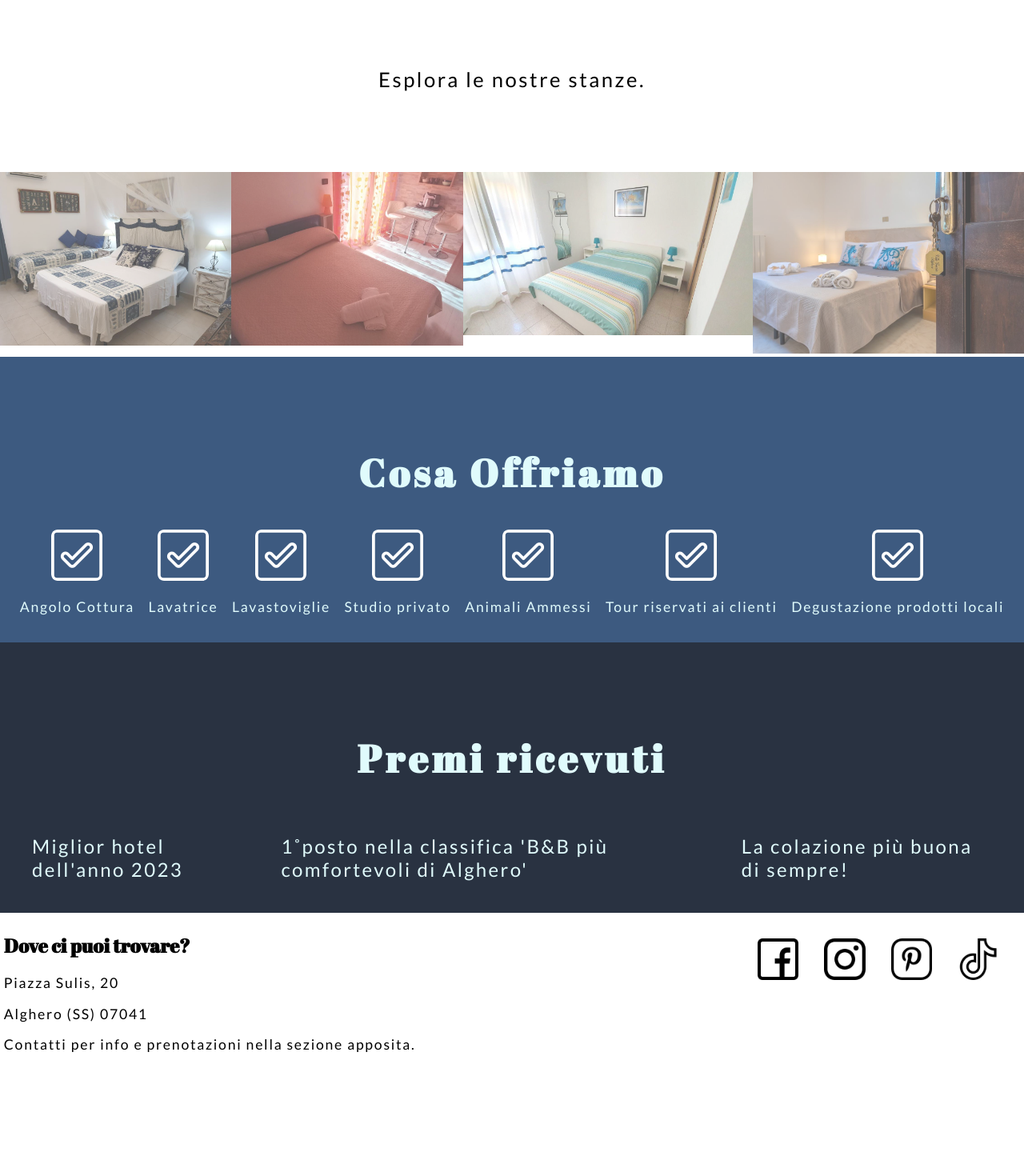
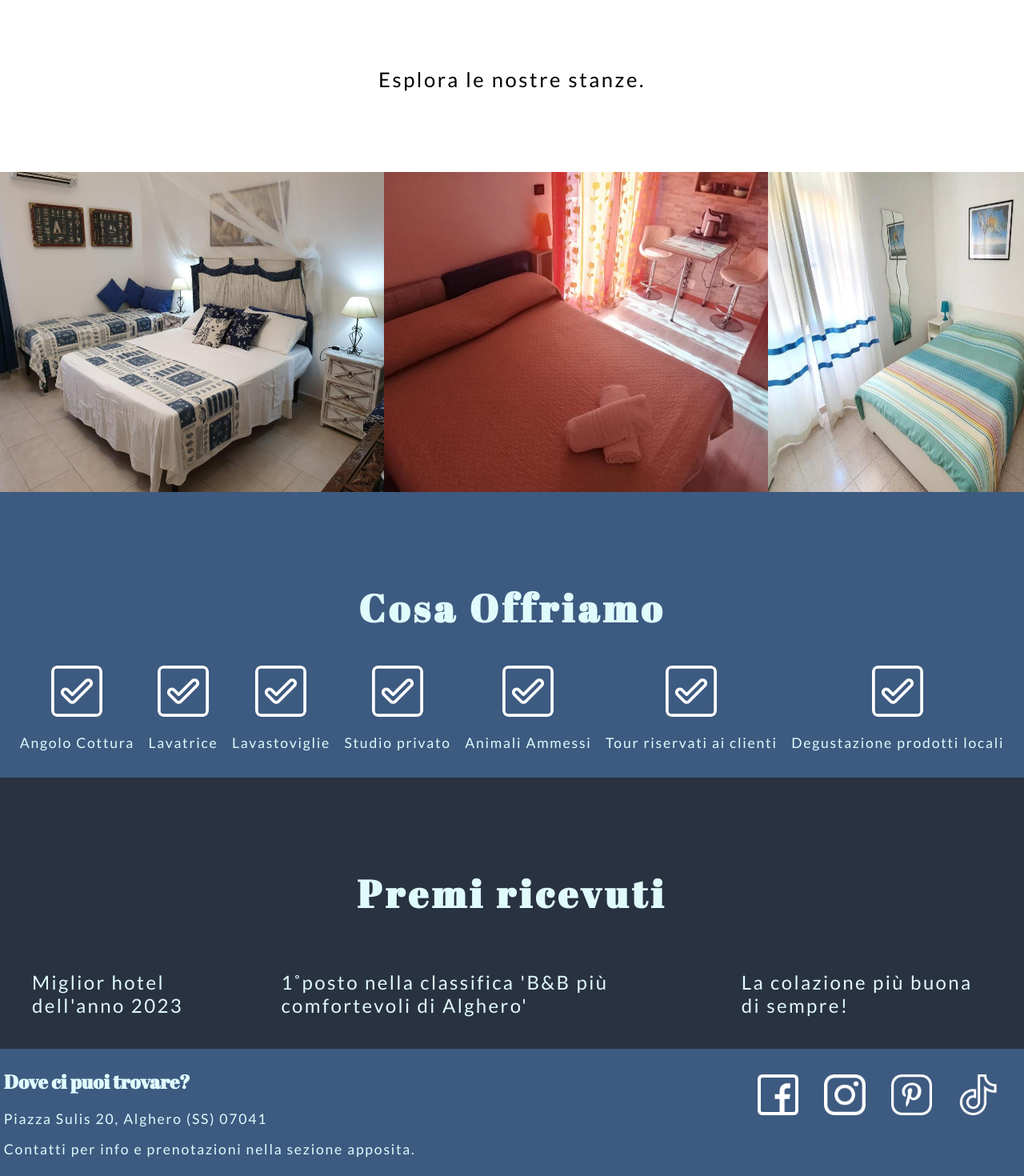
Before and after one commit to matteomarrass/bed-and-breakfast-i-bastioni, a React (Create React App) app: page / in a window 1280 px wide. Shown: the part 1217-2687 px from the top of the page at 80% size. Before the commit the page ends 2556 px from the top, so only its background shows below. Built offline with nearby package versions, Linux system fonts and the light colour scheme.

Commit message:
Preparing Bio

```diff
--- a/src/App.js
+++ b/src/App.js
@@ -1,12 +1,20 @@
 import './app.css';
 import { BrowserRouter, Routes, Route } from 'react-router-dom';
 import Homepage from './pages/Homepage';
+import History from './pages/HistoryCity';
+import AboutUs from './pages/AboutUs';
+import Rates from './pages/Rates';
+import Error404 from './pages/Error404';
 
 function App() {
   return (
       <BrowserRouter>
         <Routes>
           <Route path='/' element={<Homepage />} />
+          <Route path='history' element={<History />} />
+          <Route path='aboutus' element={<AboutUs />}/>
+          <Route path='rates' element={<Rates />}/>
+          <Route path='*' element={<Error404 />}/>
         </Routes>
       </BrowserRouter>
   );
--- a/src/app.css
+++ b/src/app.css
@@ -35,7 +35,7 @@ nav .link:hover {
 
 .videoShow {
   object-fit: cover;
-  opacity: 0.4;
+  filter: brightness(40%);
 }
 
 .overlay {
@@ -43,6 +43,7 @@ nav .link:hover {
   z-index: 1000;
   top: 30%;
   left: 50%;
+  color: #E0FBFC;
 }
 .overlay h2 {
   font-size: 5em;
@@ -60,10 +61,12 @@ nav .link:hover {
 
 .roomContainer {
   display: flex;
+  margin-bottom: -4px;
 }
 
 .cardRoom_body {
   position: relative;
+  transition: 0.8s;
 }
 .cardRoom_body .descriptionContainer {
   position: absolute;
@@ -71,12 +74,17 @@ nav .link:hover {
   left: 10%;
   z-index: 10000;
   visibility: hidden;
+  color: #E0FBFC;
+  filter: brightness(1.5);
 }
 .cardRoom_body img {
-  width: 100%;
-  height: auto;
+  width: 480px;
+  height: 400px;
   transition: 0.8s;
-  opacity: 0.7;
+}
+
+.cardRoom_body:hover img {
+  filter: brightness(40%);
 }
 
 .cardRoom_body:hover .descriptionContainer {
@@ -127,19 +135,23 @@ nav .link:hover {
   display: block;
 }
 
-.socialNetwork {
+.footer {
+  background-color: #3D5A80;
+  color: #E0FBFC;
+}
+.footer .socialNetwork {
   display: flex;
   justify-content: end;
   padding: 1em;
   float: right;
 }
-.socialNetwork img {
+.footer .socialNetwork img {
+  filter: invert(100%);
   padding: 1em;
   width: 8%;
   height: auto;
 }
-
-.address {
+.footer .address {
   padding: 0.3em;
 }
 
--- a/src/app.scss
+++ b/src/app.scss
@@ -17,6 +17,8 @@ p, .link, span {
     letter-spacing: .1em;
     font-size: 1.1em;
 }
+
+
 
 //Navbar
 nav{
@@ -47,7 +49,7 @@ nav{
 //VideoShow
 .videoShow{
    object-fit: cover;
-   opacity: .4;
+   filter: brightness(40%);
 }
 
 .overlay{
@@ -55,6 +57,7 @@ nav{
     z-index: 1000;
     top: 30%;
     left: 50%;
+    color: $fourthColour;
     h2{
         font-size: 5em;
     }
@@ -76,23 +79,30 @@ nav{
 //Rooms
 .roomContainer{
     display: flex;
+    margin-bottom: -4px;
 }
 
 .cardRoom_body{
     position: relative;
+    transition: .8s;
     .descriptionContainer{
         position: absolute;
         top: 30%;
         left: 10%;
         z-index: 10000;
         visibility: hidden;
+        color: $fourthColour;
+        filter: brightness(1.5);
     }
     img{
-        width: 100%;
-        height: auto;
+        width: 480px;
+        height: 400px;
         transition: .8s;
-        opacity: .7;
     }
+}
+
+.cardRoom_body:hover img{
+    filter: brightness(40%);
 }
 
 .cardRoom_body:hover .descriptionContainer{
@@ -144,19 +154,24 @@ nav{
 }
 
 //Footer
-
+.footer{
+    background-color: $secondColour;
+    color: $fourthColour;
     .socialNetwork{
         display: flex;
         justify-content: end;
         padding: 1em;
         float: right;
         img{
+            filter: invert(100%);
             padding: 1em;
             width: 8%;
             height: auto;
         }
     }
-
     .address{
         padding: .3em;
     }
+}
+
+//About Us
--- a/src/components/Footer.jsx
+++ b/src/components/Footer.jsx
@@ -10,15 +10,14 @@ function Footer(){
         <section className="footer">
             <footer>
                 <div className="socialNetwork">
-                  <img src={facebook}/>
-                  <img src={instagram}/>
-                  <img src={pinterest}/>
-                  <img src={tiktok}/>
+                  <img src={facebook} alt='facebook'/>
+                  <img src={instagram} alt='instagram'/>
+                  <img src={pinterest} alt='pinterest'/>
+                  <img src={tiktok} alt='tiktok'/>
                 </div>
                 <div className="address">
                   <h2>Dove ci puoi trovare?</h2>
-                  <p>Piazza Sulis, 20</p>
-                  <p>Alghero (SS) 07041</p>
+                  <p>Piazza Sulis 20, Alghero (SS) 07041</p>
                   <p>Contatti per info e prenotazioni nella sezione apposita.</p>
                 </div>
             </footer>
--- a/src/components/Navbar.jsx
+++ b/src/components/Navbar.jsx
@@ -10,7 +10,7 @@ function Navbar(){
             <ul className="listNavbar">
                 <NavLink to='/aboutus' className='link'>Chi Siamo</NavLink>
                 <NavLink to='/history' className='link'>Storia della città</NavLink>
-                <NavLink to='/studies' className='link'>Tariffe e prenotazioni</NavLink>
+                <NavLink to='/rates' className='link'>Tariffe e prenotazioni</NavLink>
             </ul>
         </nav>
     );
--- a/src/components/ThickServices.jsx
+++ b/src/components/ThickServices.jsx
@@ -4,7 +4,7 @@ import thick from '../img/checked.png'
 function Check(props){
     return(
         <div className="checkService">
-            <img src={thick}/>
+            <img src={thick} alt='thick'/>
             <p>{props.service}</p>
         </div>
     )
--- a/src/pages/AboutUs.jsx
+++ b/src/pages/AboutUs.jsx
@@ -0,0 +1,21 @@
+import React from "react";
+import Navbar from "../components/Navbar";
+import Footer from "../components/Footer";
+import Founder from '../img/paoloMarras.jpg'
+
+
+function AboutUs(){
+    return(
+        <>
+        <Navbar />
+            <div className="greetings">
+                <p>Il nostro B&B vanta una storia di passione. Di cultura. Di amore.</p>
+                <p>E noi siamo quì per raccontarvela.</p>
+
+            </div>
+        <Footer />
+        </>
+    )
+}
+
+export default AboutUs;
--- a/src/pages/Error404.jsx
+++ b/src/pages/Error404.jsx
@@ -0,0 +1,13 @@
+import React from "react";
+import Navbar from "../components/Navbar";
+
+function Error404(){
+    return(
+        <>
+        <Navbar />
+            <h2>Vaffanculo!404</h2>
+        </>
+    )
+}
+
+export default Error404;
--- a/src/pages/HistoryCity.jsx
+++ b/src/pages/HistoryCity.jsx
@@ -0,0 +1,15 @@
+import React from "react";
+import Navbar from "../components/Navbar";
+import Footer from "../components/Footer";
+
+function History(){
+    return(
+        <>
+        <Navbar />
+            <h2>SToria</h2>
+        <Footer />
+        </>
+    )
+}
+
+export default History;
--- a/src/pages/Rates.jsx
+++ b/src/pages/Rates.jsx
@@ -0,0 +1,15 @@
+import React from "react";
+import Navbar from "../components/Navbar";
+import Footer from "../components/Footer";
+
+function Rates(){
+    return(
+        <>
+        <Navbar />
+            <h2>Rates</h2>
+        <Footer />
+        </>
+    )
+}
+
+export default Rates;
```
Also changed, not shown: Informations/ReadMe.md (added), 2 other files (tests, documents, lock files or other folders). Lines whose indentation alone changed are shown as unchanged.
